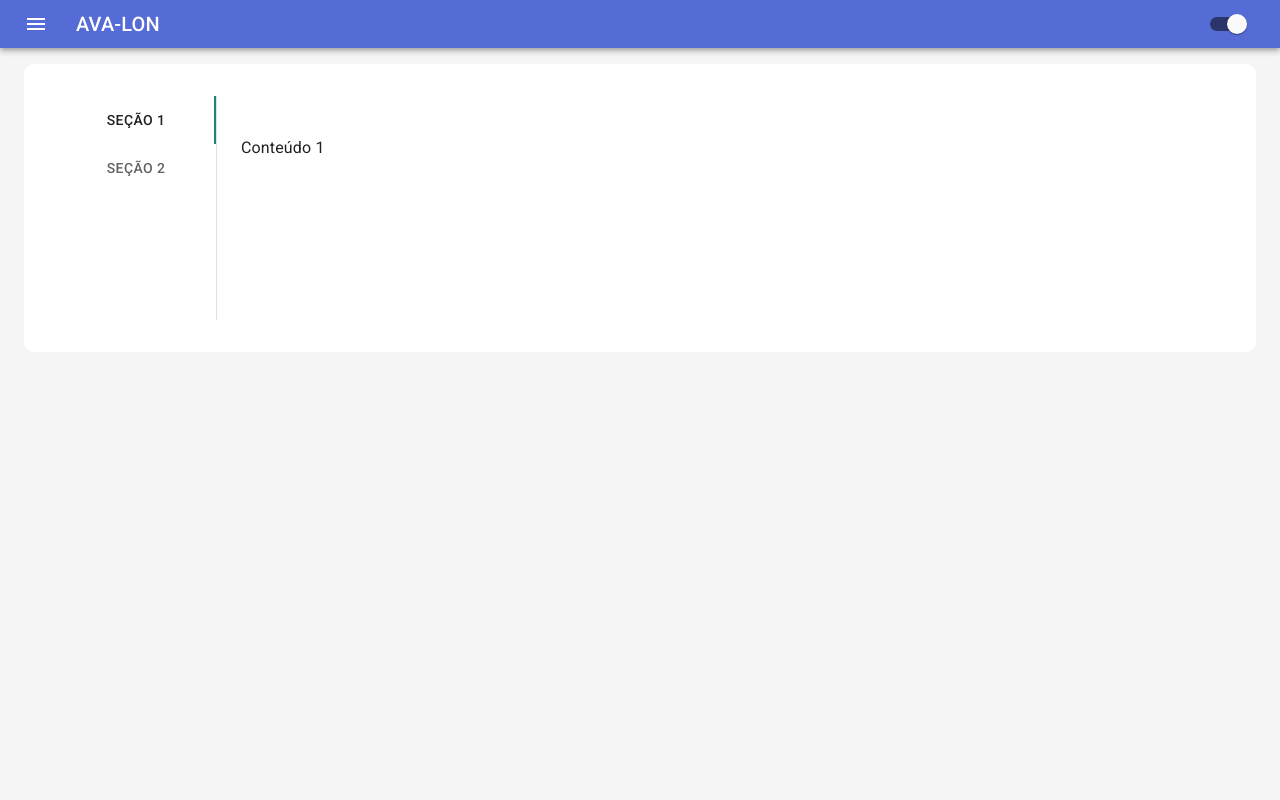
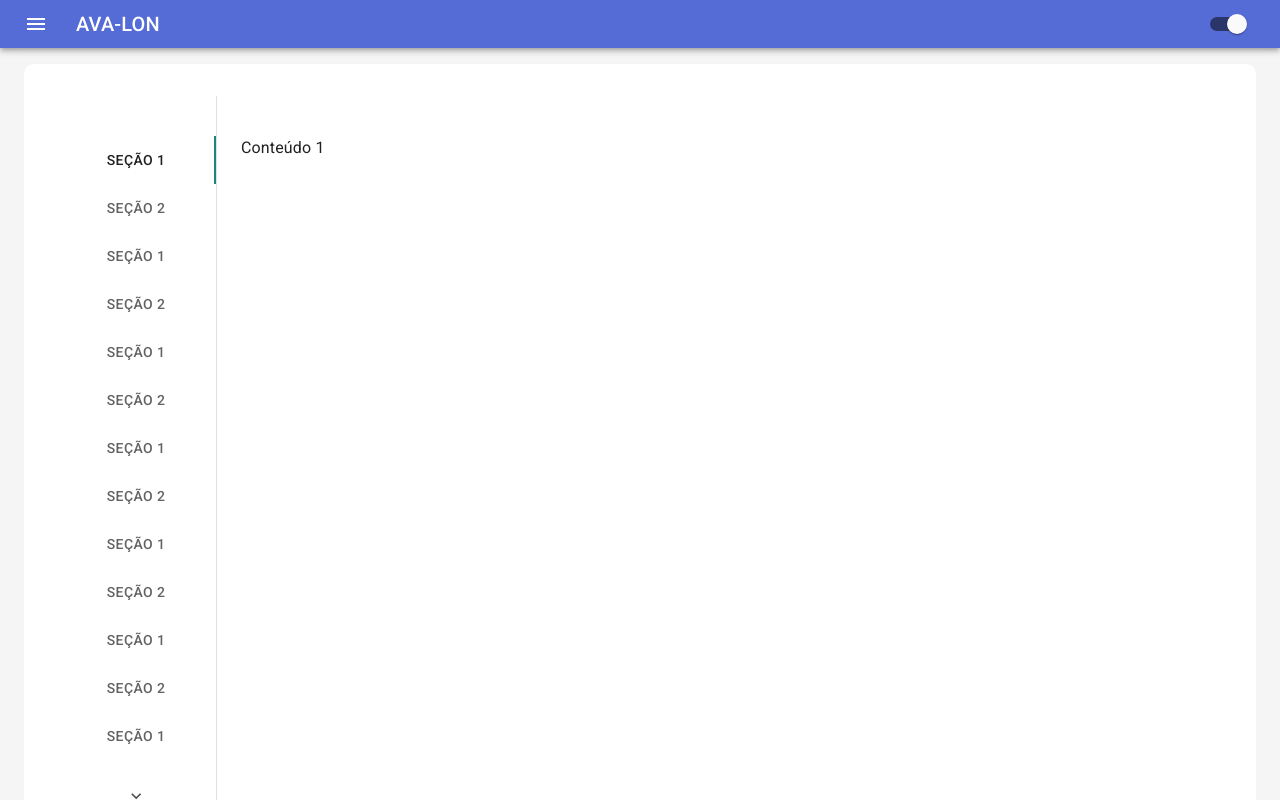
Before and after one commit to RoneyPasolini/ava-lon, a Next.js app: page /content in a window 1280 px wide. Shown: the top 800 px of the page. Built offline with nearby package versions, Linux system fonts and the light colour scheme.

Commit message:
feat: edit tabs style

```diff
--- a/src/components/Content/SectionsTabs.tsx
+++ b/src/components/Content/SectionsTabs.tsx
@@ -2,6 +2,106 @@ import VerticalTabs from '../utils/VerticalTabs'
 import Section from '../../models/section'
 
 const sections = [
+  {
+    title: 'Seção 1',
+    content: <p>Conteúdo 1</p>
+  },
+  {
+    title: 'Seção 2',
+    content: <p>Conteúdo 2</p>
+  },
+  {
+    title: 'Seção 1',
+    content: <p>Conteúdo 1</p>
+  },
+  {
+    title: 'Seção 2',
+    content: <p>Conteúdo 2</p>
+  },
+  {
+    title: 'Seção 1',
+    content: <p>Conteúdo 1</p>
+  },
+  {
+    title: 'Seção 2',
+    content: <p>Conteúdo 2</p>
+  },
+  {
+    title: 'Seção 1',
+    content: <p>Conteúdo 1</p>
+  },
+  {
+    title: 'Seção 2',
+    content: <p>Conteúdo 2</p>
+  },
+  {
+    title: 'Seção 1',
+    content: <p>Conteúdo 1</p>
+  },
+  {
+    title: 'Seção 2',
+    content: <p>Conteúdo 2</p>
+  },
+  {
+    title: 'Seção 1',
+    content: <p>Conteúdo 1</p>
+  },
+  {
+    title: 'Seção 2',
+    content: <p>Conteúdo 2</p>
+  },
+  {
+    title: 'Seção 1',
+    content: <p>Conteúdo 1</p>
+  },
+  {
+    title: 'Seção 2',
+    content: <p>Conteúdo 2</p>
+  },
+  {
+    title: 'Seção 1',
+    content: <p>Conteúdo 1</p>
+  },
+  {
+    title: 'Seção 2',
+    content: <p>Conteúdo 2</p>
+  },
+  {
+    title: 'Seção 2',
+    content: <p>Conteúdo 2</p>
+  },
+  {
+    title: 'Seção 1',
+    content: <p>Conteúdo 1</p>
+  },
+  {
+    title: 'Seção 2',
+    content: <p>Conteúdo 2</p>
+  },
+  {
+    title: 'Seção 1',
+    content: <p>Conteúdo 1</p>
+  },
+  {
+    title: 'Seção 2',
+    content: <p>Conteúdo 2</p>
+  },
+  {
+    title: 'Seção 1',
+    content: <p>Conteúdo 1</p>
+  },
+  {
+    title: 'Seção 2',
+    content: <p>Conteúdo 2</p>
+  },
+  {
+    title: 'Seção 1',
+    content: <p>Conteúdo 1</p>
+  },
+  {
+    title: 'Seção 2',
+    content: <p>Conteúdo 2</p>
+  },
   {
     title: 'Seção 1',
     content: <p>Conteúdo 1</p>
--- a/src/components/Layout/PageLayout.tsx
+++ b/src/components/Layout/PageLayout.tsx
@@ -22,7 +22,7 @@ export default function PageLayout({ children }: Props) {
   return (
     <>
       <Navigation />
-      <Container component="main">
+      <Container component="main" style={{ height: '200vh' }}>
         <Box className={classes.content}>{children}</Box>
       </Container>
     </>
--- a/src/components/utils/VerticalTabs.tsx
+++ b/src/components/utils/VerticalTabs.tsx
@@ -41,12 +41,15 @@ function a11yProps(index: any) {
 const useStyles = makeStyles((theme: Theme) => ({
   root: {
     flexGrow: 1,
-    backgroundColor: theme.palette.background.paper,
     display: 'flex',
-    height: 224
+    height: '100%'
   },
   tabs: {
-    borderRight: `1px solid ${theme.palette.divider}`
+    maxHeight: '90vh'
+  },
+  tabsDivider: {
+    borderRight: `1px solid ${theme.palette.divider}`,
+    height: '100%'
   }
 }))
 
@@ -69,18 +72,19 @@ export default function VerticalTabs({ tabs }: Props) {
 
   return (
     <div className={classes.root}>
+      <div className={classes.tabsDivider}>
         <Tabs
           orientation="vertical"
           variant="scrollable"
           value={value}
           onChange={handleChange}
-        aria-label="Vertical tabs example"
           className={classes.tabs}
         >
           {tabs.map((tab, index) => (
             <Tab key={index} label={tab.title} {...a11yProps(index)} />
           ))}
         </Tabs>
+      </div>
       {tabs.map((tab, index) => (
         <TabPanel key={index} value={value} index={index}>
           {tab.content}
```
Lines whose indentation alone changed are shown as unchanged.
